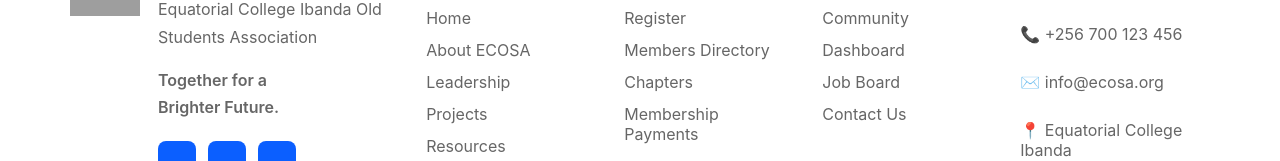
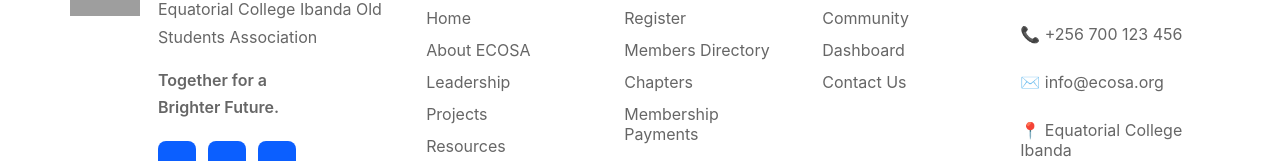
Before and after one commit to ecosatechteam/ecosaonline, a React (Vite) app: page / in a window 1280 px wide. Shown: the part 2052-2213 px from the top of the page. Built offline with nearby package versions, Linux system fonts and the light colour scheme; grey boxes are pictures that could not be loaded.

Commit message:
Update Footer.tsx

```diff
--- a/src/components/Footer.tsx
+++ b/src/components/Footer.tsx
@@ -66,7 +66,6 @@
 
           <Link to="/community">Community</Link>
           <Link to="/dashboard">Dashboard</Link>
-          <Link to="/jobs">Job Board</Link>
           <Link to="/contact">Contact Us</Link>
         </div>
 
```
